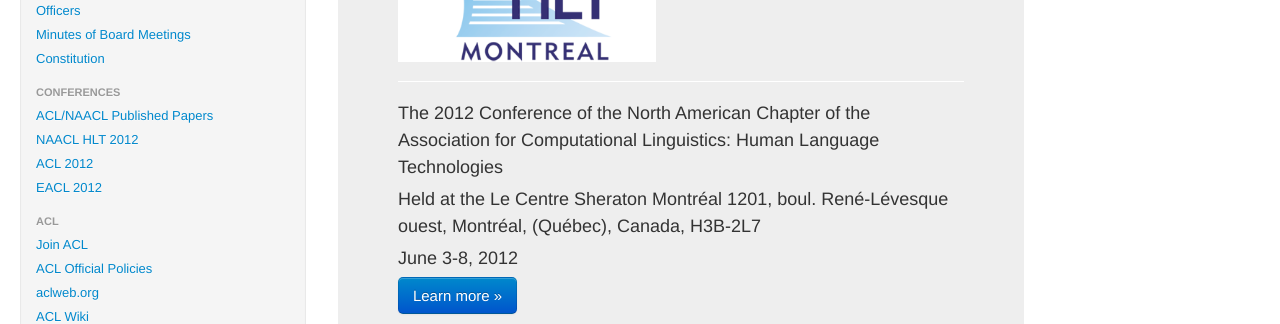
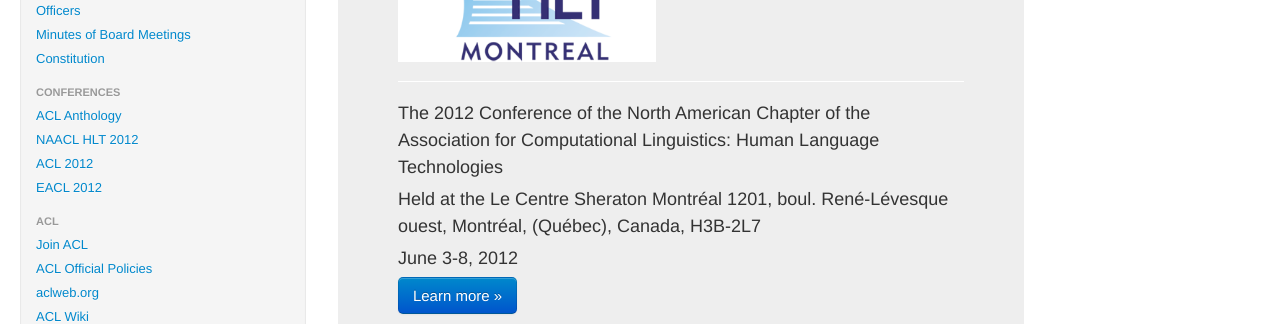
Before and after one commit to naacl-org/naacl-org.github.com, a Jekyll site: the page built from index.html, in a window 1280 px wide and 977 px high. Shown: the part 248-572 px from the top of the window. Built offline with Jekyll 4.4.1, drawn with Linux system fonts in a browser that asks for light colours.

Commit message:
minor change

```diff
--- a/_layouts/default.html
+++ b/_layouts/default.html
@@ -78,7 +78,7 @@
               <li><a href="{{ root }}index.html">Minutes of Board Meetings</a></li>
               <li><a href="{{ root }}constitution/index.html">Constitution</a></li>
               <li class="nav-header">Conferences</li>
-              <li><a href="http://aclweb.org/anthology/">ACL/NAACL Published Papers</a></li>
+              <li><a href="http://aclweb.org/anthology/">ACL Anthology</a></li>
               <li><a href="http://www.naaclhlt2012.org">NAACL HLT 2012</a></li>
               <li><a href="http://www.acl2012.org">ACL 2012</a></li>
               <li><a href="http://www.eacl2012.org">EACL 2012</a></li>
```
